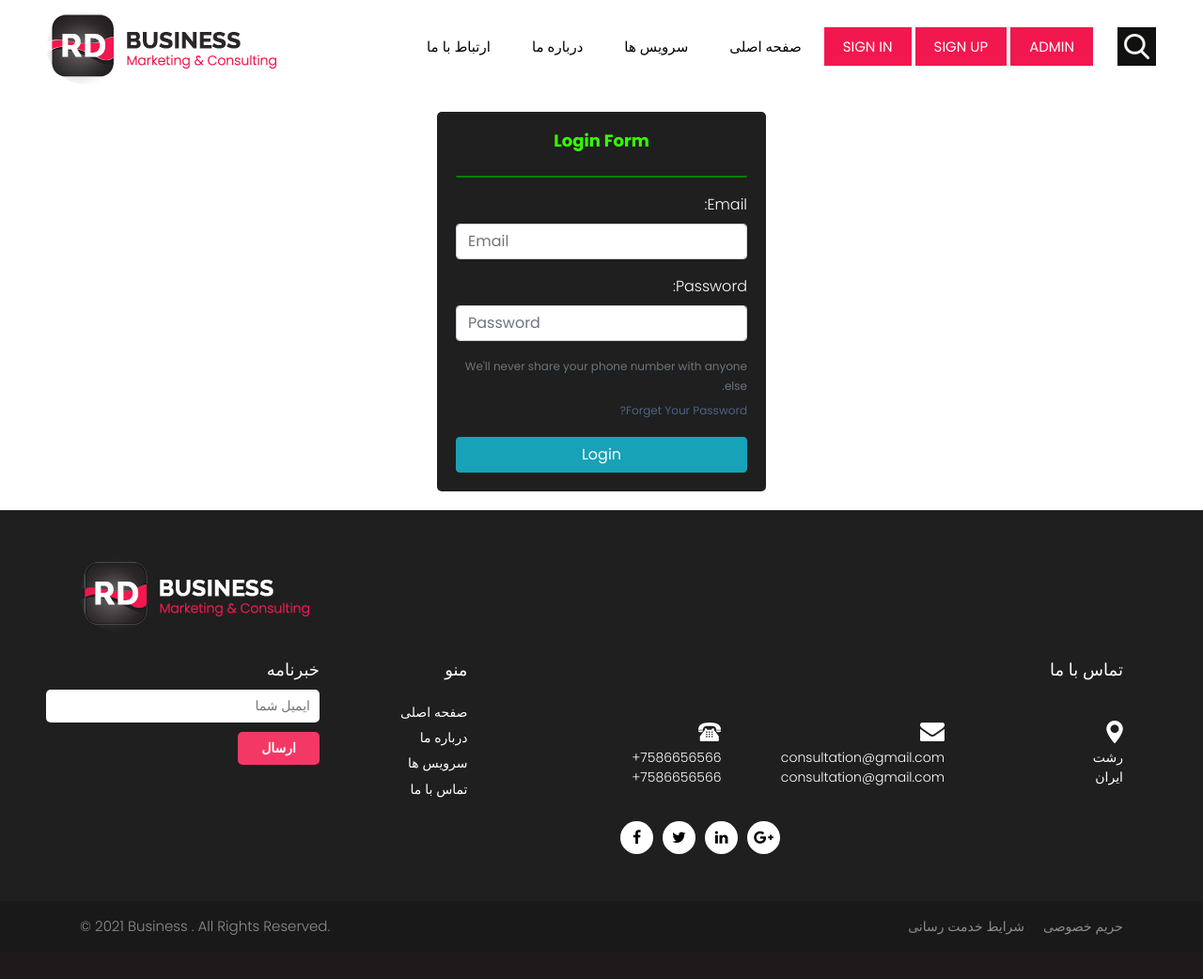
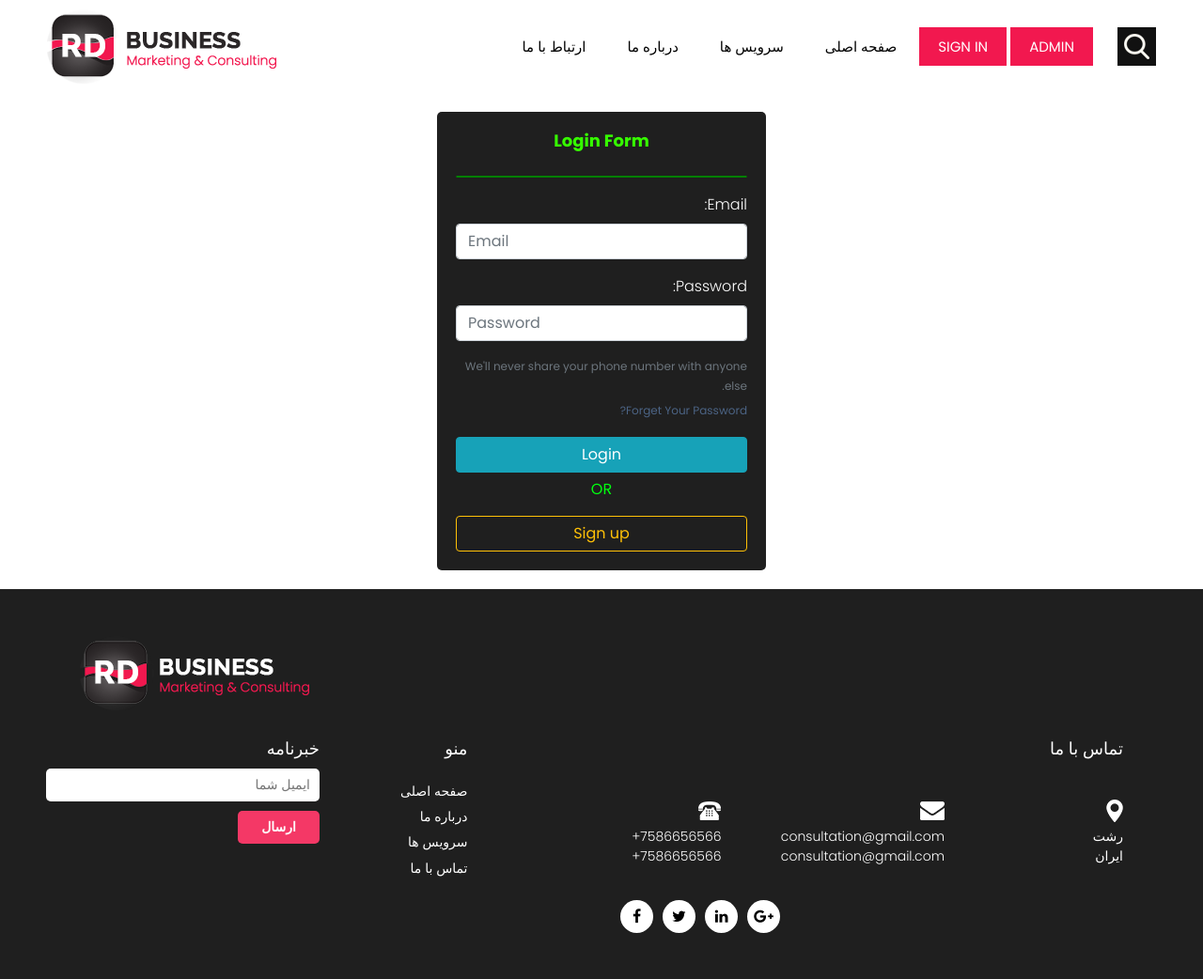
Before and after one commit to SaeidJavadi/Django-Business-Website, a Django app: page /accounts/login/ in a window 1280 px wide. Shown: the top 1042 px of the page at 94% size. Before the commit the page ends 995 px from the top, so only its background shows below. Run offline with Django 3.2, Linux system fonts and the light colour scheme; some libraries are stand-ins or nearby versions.

Commit message:
update login page

```diff
--- a/accounts/templates/accounts/login.html
+++ b/accounts/templates/accounts/login.html
@@ -14,7 +14,6 @@
                         <div dir="rtl" style="text-align: right">
                             <h3 class="text-center" style="color: #36ff00"><b>{% trans 'Login Form' %}</b></h3>
                             <hr style="border:1px solid green;border-radius:3px;">
-
                             <form method="post">
                                 {% csrf_token %}
                                 <div class="form-group">
@@ -26,8 +25,11 @@
                                                href="{% url 'accounts:forget' %}">{% trans 'Forget Your Password?' %}</a></small>
                                 </div>
                                 <button type="submit" class="btn btn-info btn-block">{% trans "Login" %}</button>
+                                <p style="text-align: center; color: #00ff0f"><b>{% trans 'OR' %}</b></p>
+                                <a class="btn btn-outline-warning btn-block" href="{% url 'accounts:register' %}">
+                                    {% trans "Sign up" %}
+                                </a>
                             </form>
-
                         </div>
                     </div>
                 </div>
--- a/templates/partials/header.html
+++ b/templates/partials/header.html
@@ -19,7 +19,6 @@
 
                     {% if not request.user.is_authenticated %}
                         <li><a class="nav-link active" style="background:#f2184f;color:#fff;" href="{% url 'accounts:login' %}">{% trans 'Sign in' %}</a></li>
-                        <li><a class="nav-link active" style="background:#f2184f;color:#fff;" href="{% url 'accounts:register' %}">{% trans 'Sign up' %}</a></li>
                     {% else %}
                         <li><a class="nav-link active" style="background:#f2184f;color:#fff;" href="{% url 'accounts:logout' %}">{% trans "Logout" %}</a></li>
 {#                        <a href="{% url ':dashboard' %}">#}
```
Also changed, not shown: db.sqlite3, locale/fa/LC_MESSAGES/django.po.
